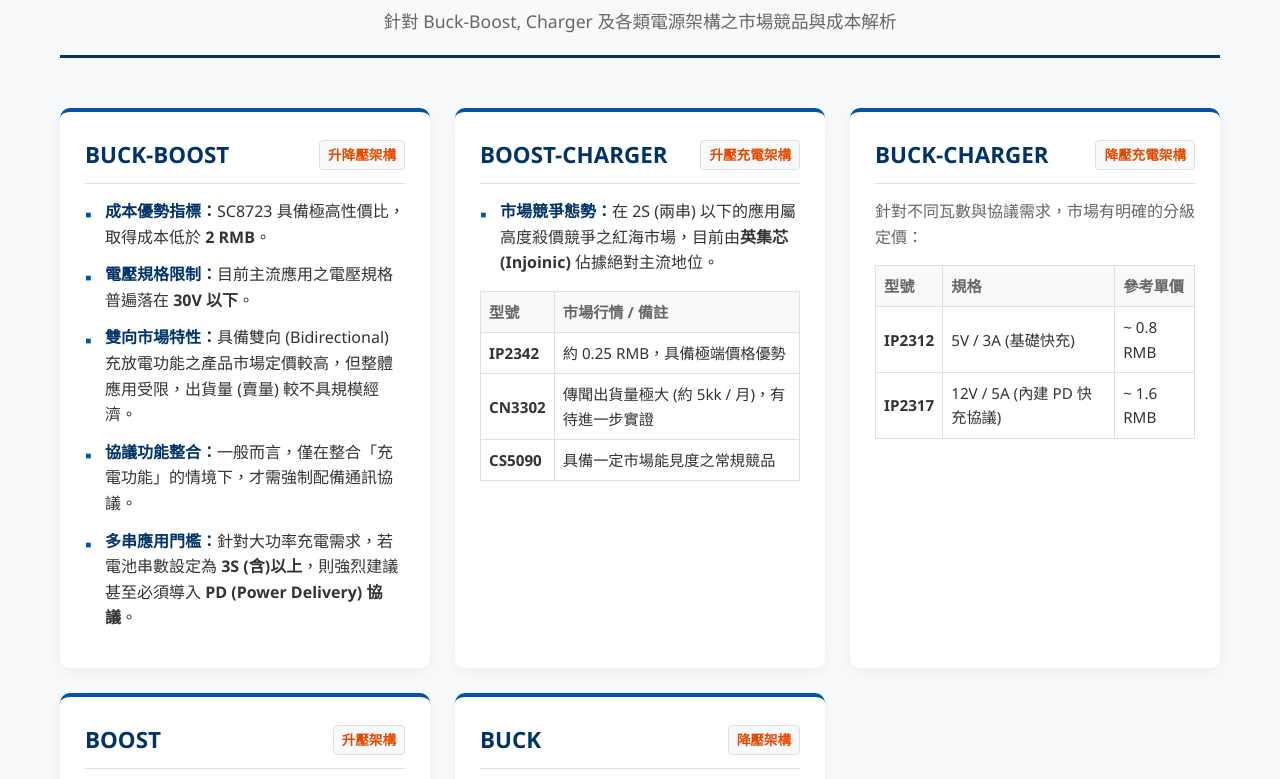
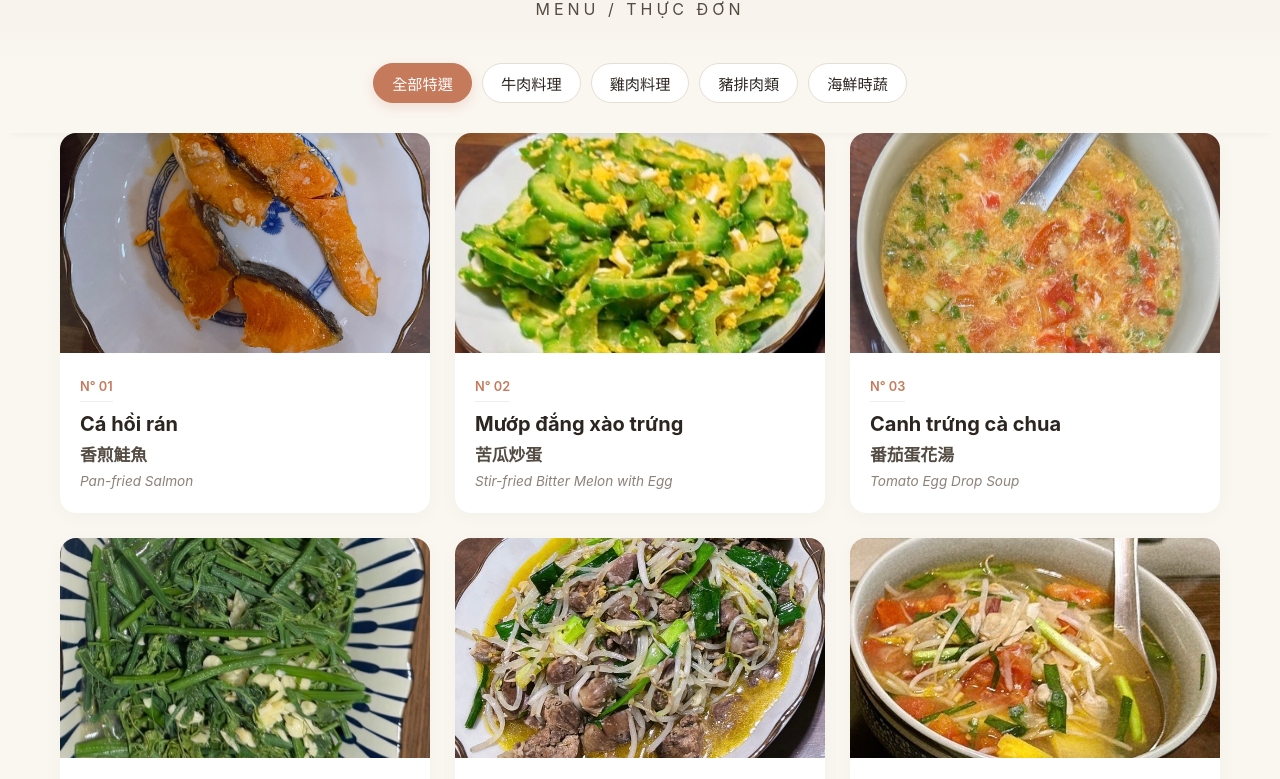
Before and after one commit to kevin770113/my-menu, a plain HTML site: page index.html in a window 1280 px wide. Shown: the part 107-886 px from the top of the page. Drawn offline with Linux system fonts and the light colour scheme.

Commit message:
Update index.html

```diff
--- a/index.html
+++ b/index.html
@@ -3,16 +3,16 @@
 <head>
     <meta charset="UTF-8">
     <meta name="viewport" content="width=device-width, initial-scale=1.0">
-    <title>電源管理 IC 產品線市場與開發策略分析</title>
+    <title>🐑小羊美味餐廳🐑 - 數位菜單</title>
     <style>
         :root {
-            --primary-color: #003366;
-            --secondary-color: #0055A4;
-            --accent-color: #E24A00;
-            --bg-color: #F8F9FA;
-            --text-main: #333333;
-            --text-muted: #666666;
-            --border-color: #E0E0E0;
+            --bg-color: #faf6f0;
+            --card-bg: #ffffff;
+            --primary-color: #c67a5c;
+            --text-main: #2c2620;
+            --text-sub: #544c43;
+            --text-en: #8c8279;
+            --accent-color: #e8caa4;
         }
 
         * {
@@ -22,263 +22,244 @@
         }
 
         body {
-            font-family: 'Segoe UI', "Microsoft JhengHei", Roboto, "Helvetica Neue", Arial, sans-serif;
+            font-family: -apple-system, BlinkMacSystemFont, "Segoe UI", Roboto, "Helvetica Neue", Arial, "Microsoft JhengHei", sans-serif;
             background-color: var(--bg-color);
             color: var(--text-main);
             line-height: 1.6;
-        }
-
-        .container {
-            max-width: 1200px;
-            margin: 0 auto;
-            padding: 40px 20px;
+            padding-bottom: 60px;
         }
 
         header {
             text-align: center;
-            margin-bottom: 50px;
-            padding-bottom: 20px;
-            border-bottom: 3px solid var(--primary-color);
+            padding: 40px 20px;
+            background: linear-gradient(to bottom, #f3ede4, var(--bg-color));
         }
 
-        header h1 {
-            color: var(--primary-color);
-            font-size: 2.5rem;
-            margin-bottom: 10px;
+        .restaurant-title {
+            font-size: 2.2rem;
+            color: var(--text-main);
+            margin-bottom: 8px;
+            font-weight: 700;
+            letter-spacing: 2px;
         }
 
-        header p {
-            color: var(--text-muted);
-            font-size: 1.1rem;
+        .restaurant-subtitle {
+            font-size: 1rem;
+            color: var(--text-sub);
+            text-transform: uppercase;
+            letter-spacing: 4px;
         }
 
-        .grid-layout {
+        /* 分類按鈕 */
+        .filter-container {
+            display: flex;
+            justify-content: center;
+            gap: 10px;
+            flex-wrap: wrap;
+            padding: 0 20px 30px 20px;
+            position: sticky;
+            top: 0;
+            background-color: var(--bg-color);
+            z-index: 100;
+            box-shadow: 0 10px 10px -10px rgba(0,0,0,0.05);
+        }
+
+        .filter-btn {
+            background-color: var(--card-bg);
+            border: 1px solid #e6ded5;
+            padding: 8px 18px;
+            border-radius: 20px;
+            cursor: pointer;
+            font-size: 0.95rem;
+            color: var(--text-main);
+            transition: all 0.3s ease;
+        }
+
+        .filter-btn.active, .filter-btn:hover {
+            background-color: var(--primary-color);
+            color: white;
+            border-color: var(--primary-color);
+            box-shadow: 0 4px 12px rgba(198, 122, 92, 0.2);
+        }
+
+        /* 菜單網格 */
+        .menu-container {
+            max-width: 1200px;
+            margin: 0 auto;
+            padding: 0 20px;
             display: grid;
-            grid-template-columns: repeat(auto-fit, minmax(350px, 1fr));
+            grid-template-columns: repeat(auto-fill, minmax(280px, 1fr));
             gap: 25px;
         }
 
-        .card {
-            background: #FFFFFF;
-            border-radius: 10px;
-            padding: 25px;
-            box-shadow: 0 4px 15px rgba(0,0,0,0.05);
-            border-top: 4px solid var(--secondary-color);
-            transition: transform 0.2s ease, box-shadow 0.2s ease;
+        .menu-item {
+            background-color: var(--card-bg);
+            border-radius: 16px;
+            overflow: hidden;
+            box-shadow: 0 4px 20px rgba(0, 0, 0, 0.03);
+            transition: transform 0.3s ease, box-shadow 0.3s ease;
         }
 
-        .card:hover {
+        .menu-item:hover {
             transform: translateY(-5px);
-            box-shadow: 0 8px 25px rgba(0,0,0,0.1);
+            box-shadow: 0 12px 30px rgba(0, 0, 0, 0.07);
         }
 
-        .card h2 {
-            color: var(--primary-color);
-            font-size: 1.4rem;
-            margin-bottom: 15px;
-            display: flex;
-            align-items: center;
-            border-bottom: 1px solid var(--border-color);
-            padding-bottom: 10px;
+        .image-box {
+            width: 100%;
+            height: 220px;
+            background-color: #eee;
+            position: relative;
+            overflow: hidden;
         }
 
-        .tag {
-            background-color: var(--bg-color);
-            border: 1px solid var(--border-color);
-            padding: 3px 8px;
-            border-radius: 4px;
-            font-size: 0.85rem;
-            color: var(--accent-color);
-            margin-left: auto;
-            font-weight: bold;
+        .image-box img {
+            width: 100%;
+            height: 100%;
+            object-fit: cover;
+            transition: transform 0.5s ease;
         }
 
-        .content-list {
-            list-style: none;
+        .menu-item:hover .image-box img {
+            transform: scale(1.05);
         }
 
-        .content-list li {
-            margin-bottom: 12px;
-            padding-left: 20px;
-            position: relative;
+        .item-info {
+            padding: 20px;
         }
 
-        .content-list li::before {
-            content: "▪";
-            color: var(--secondary-color);
-            position: absolute;
-            left: 0;
-            top: 0;
-            font-size: 1.2rem;
+        .item-id {
+            font-size: 0.8rem;
+            color: var(--primary-color);
+            font-weight: 600;
+            margin-bottom: 6px;
+            border-bottom: 1px solid #eee;
+            padding-bottom: 4px;
+            display: inline-block;
         }
 
-        .highlight {
-            font-weight: 600;
-            color: var(--primary-color);
+        .title-vn {
+            font-size: 1.25rem;
+            font-weight: 700;
+            color: var(--text-main);
+            margin-bottom: 2px;
         }
 
-        .price-table {
-            width: 100%;
-            border-collapse: collapse;
-            margin-top: 15px;
-            font-size: 0.95rem;
+        .title-zh {
+            font-size: 1.05rem;
+            color: var(--text-sub);
+            font-weight: 600;
+            margin-bottom: 2px;
         }
 
-        .price-table th, .price-table td {
-            border: 1px solid var(--border-color);
-            padding: 8px;
-            text-align: left;
-        }
-
-        .price-table th {
-            background-color: var(--bg-color);
-            color: var(--text-muted);
+        .title-en {
+            font-size: 0.85rem;
+            color: var(--text-en);
+            font-style: italic;
         }
 
         footer {
-            margin-top: 60px;
             text-align: center;
-            color: var(--text-muted);
+            padding: 40px 20px;
+            color: var(--text-sub);
             font-size: 0.9rem;
-            border-top: 1px solid var(--border-color);
-            padding-top: 20px;
         }
 
-        /* Responsive */
-        @media (max-width: 768px) {
-            header h1 {
-                font-size: 2rem;
-            }
-            .grid-layout {
-                grid-template-columns: 1fr;
-            }
+        @media (max-width: 480px) {
+            .restaurant-title { font-size: 1.8rem; }
+            .menu-container { grid-template-columns: 1fr; gap: 20px; }
+            .image-box { height: 200px; }
         }
     </style>
 </head>
 <body>
 
-    <div class="container">
     <header>
-            <h1>電源管理 IC 市場概況與開發策略分析</h1>
-            <p>針對 Buck-Boost, Charger 及各類電源架構之市場競品與成本解析</p>
+        <div class="restaurant-title">🐑 小羊美味餐廳 🐑</div>
+        <div class="restaurant-subtitle">Menu / Thực Đơn</div>
     </header>
 
-        <div class="grid-layout">
-
-            <!-- BUCK-BOOST Section -->
-            <div class="card">
-                <h2>BUCK-BOOST <span class="tag">升降壓架構</span></h2>
-                <ul class="content-list">
-                    <li><span class="highlight">成本優勢指標：</span>SC8723 具備極高性價比，取得成本低於 <strong>2 RMB</strong>。</li>
-                    <li><span class="highlight">電壓規格限制：</span>目前主流應用之電壓規格普遍落在 <strong>30V 以下</strong>。</li>
-                    <li><span class="highlight">雙向市場特性：</span>具備雙向 (Bidirectional) 充放電功能之產品市場定價較高，但整體應用受限，出貨量 (賣量) 較不具規模經濟。</li>
-                    <li><span class="highlight">協議功能整合：</span>一般而言，僅在整合「充電功能」的情境下，才需強制配備通訊協議。</li>
-                    <li><span class="highlight">多串應用門檻：</span>針對大功率充電需求，若電池串數設定為 <strong>3S (含)以上</strong>，則強烈建議甚至必須導入 <strong>PD (Power Delivery) 協議</strong>。</li>
-                </ul>
+    <div class="filter-container">
+        <button class="filter-btn active" onclick="filterMenu('all')">全部特選</button>
+        <button class="filter-btn" onclick="filterMenu('beef')">牛肉料理</button>
+        <button class="filter-btn" onclick="filterMenu('chicken')">雞肉料理</button>
+        <button class="filter-btn" onclick="filterMenu('pork')">豬排肉類</button>
+        <button class="filter-btn" onclick="filterMenu('other')">海鮮時蔬</button>
     </div>
 
-            <!-- BOOST-CHARGER Section -->
-            <div class="card">
-                <h2>BOOST-CHARGER <span class="tag">升壓充電架構</span></h2>
-                <ul class="content-list">
-                    <li><span class="highlight">市場競爭態勢：</span>在 2S (兩串) 以下的應用屬高度殺價競爭之紅海市場，目前由<strong>英集芯 (Injoinic)</strong> 佔據絕對主流地位。</li>
-                </ul>
-                <table class="price-table">
-                    <thead>
-                        <tr>
-                            <th>型號</th>
-                            <th>市場行情 / 備註</th>
-                        </tr>
-                    </thead>
-                    <tbody>
-                        <tr>
-                            <td><strong>IP2342</strong></td>
-                            <td>約 0.25 RMB，具備極端價格優勢</td>
-                        </tr>
-                        <tr>
-                            <td><strong>CN3302</strong></td>
-                            <td>傳聞出貨量極大 (約 5kk / 月)，有待進一步實證</td>
-                        </tr>
-                        <tr>
-                            <td><strong>CS5090</strong></td>
-                            <td>具備一定市場能見度之常規競品</td>
-                        </tr>
-                    </tbody>
-                </table>
-            </div>
-
-            <!-- BUCK-CHARGER Section -->
-            <div class="card">
-                <h2>BUCK-CHARGER <span class="tag">降壓充電架構</span></h2>
-                <p style="margin-bottom: 10px; color: var(--text-muted);">針對不同瓦數與協議需求，市場有明確的分級定價：</p>
-                <table class="price-table">
-                    <thead>
-                        <tr>
-                            <th>型號</th>
-                            <th>規格</th>
-                            <th>參考單價</th>
-                        </tr>
-                    </thead>
-                    <tbody>
-                        <tr>
-                            <td><strong>IP2312</strong></td>
-                            <td>5V / 3A (基礎快充)</td>
-                            <td>~ 0.8 RMB</td>
-                        </tr>
-                        <tr>
-                            <td><strong>IP2317</strong></td>
-                            <td>12V / 5A (內建 PD 快充協議)</td>
-                            <td>~ 1.6 RMB</td>
-                        </tr>
-                    </tbody>
-                </table>
-            </div>
-
-            <!-- BOOST Section -->
-            <div class="card">
-                <h2>BOOST <span class="tag">升壓架構</span></h2>
-                <ul class="content-list">
-                    <li><span class="highlight">同步升壓需求強勁：</span>同步升壓 (Synchronous Boost) 轉換器在市場上依然保持高度需求。開發與選型可參考 <strong>ACM5618</strong> 及 <strong>ACM5620</strong> 兩款指標型號。</li>
-                    <li><span class="highlight">電壓規格升級趨勢：</span>終端應用對輸出電壓的要求正逐步拉高，傳統 12V 規格已開始不敷使用，未來應往更高電壓耐受度佈局。</li>
-                </ul>
-            </div>
-
-            <!-- BUCK Section -->
-            <div class="card">
-                <h2>BUCK <span class="tag">降壓架構</span></h2>
-                <ul class="content-list">
-                    <li><span class="highlight">基礎物料成本：</span>此領域已高度成熟，成本下探明顯。</li>
-                </ul>
-                <table class="price-table">
-                    <thead>
-                        <tr>
-                            <th>型號</th>
-                            <th>市場行情 / 狀態</th>
-                        </tr>
-                    </thead>
-                    <tbody>
-                        <tr>
-                            <td><strong>RT8336</strong></td>
-                            <td>約 0.36 RMB</td>
-                        </tr>
-                        <tr>
-                            <td><strong>IP6546</strong></td>
-                            <td>約 0.25 RMB</td>
-                        </tr>
-                        <tr>
-                            <td><strong>TI5430</strong></td>
-                            <td>老牌經典料號，市場端仍維持穩定出貨量</td>
-                        </tr>
-                    </tbody>
-                </table>
-            </div>
-
-        </div>
+    <main class="menu-container" id="menuGrid">
+        </main>
 
     <footer>
-            <p>內部機密資料 · 僅供研發與市場佈局決策參考</p>
+        <p>© 2026 🐑小羊美味餐廳🐑 版權所有</p>
     </footer>
+
+    <script>
+        const menuData = [
+            { id: 1, vn: "Cá hồi rán", zh: "香煎鮭魚", en: "Pan-fried Salmon", img: "pan-fried-salmon.jpg", cat: "other" },
+            { id: 2, vn: "Mướp đắng xào trứng", zh: "苦瓜炒蛋", en: "Stir-fried Bitter Melon with Egg", img: "stir-fried-bitter-melon.jpg", cat: "other" },
+            { id: 3, vn: "Canh trứng cà chua", zh: "番茄蛋花湯", en: "Tomato Egg Drop Soup", img: "tomato-egg-drop-soup.jpg", cat: "other" },
+            { id: 4, vn: "Ngọn bí xào tỏi", zh: "蒜炒南瓜苗", en: "Stir-fried Pumpkin Shoots", img: "stir-fried-pumpkin-shoots.jpg", cat: "other" },
+            { id: 5, vn: "Giá xào tim gà", zh: "豆芽炒雞心", en: "Bean Sprouts with Chicken Hearts", img: "bean-sprouts-chicken-hearts.jpg", cat: "chicken" },
+            { id: 6, vn: "Canh ngao chua", zh: "酸辣蛤蜊湯", en: "Sour Clam Soup", img: "sour-clam-soup.jpg", cat: "other" },
+            { id: 7, vn: "Canh gà ớt hiểm", zh: "野椒雞湯", en: "Spicy Chili Chicken Soup", img: "spicy-chili-chicken-soup.jpg", cat: "chicken" },
+            { id: 8, vn: "Gà xào nấm", zh: "香菇炒雞肉", en: "Mushroom Chicken Stir-fry", img: "mushroom-chicken-stir-fry.jpg", cat: "chicken" },
+            { id: 9, vn: "Gà rang gừng", zh: "薑爆雞肉", en: "Ginger Chicken", img: "ginger-chicken.jpg", cat: "chicken" },
+            { id: 10, vn: "Thịt nướng", zh: "烤肉", en: "Grilled Pork", img: "grilled-pork.jpg", cat: "pork" },
+            { id: 11, vn: "Bò hầm rau củ", zh: "蔬菜燉牛肉", en: "Beef and Vegetable Stew", img: "beef-vegetable-stew.jpg", cat: "beef" },
+            { id: 12, vn: "Thịt xá xíu", zh: "叉燒肉", en: "Char Siu Pork", img: "char-siu-pork.jpg", cat: "pork" },
+            { id: 13, vn: "Canh sườn dưa chua", zh: "酸菜排骨湯", en: "Pickled Mustard Pork Rib Soup", img: "pickled-mustard-rib-soup.jpg", cat: "pork" },
+            { id: 14, vn: "Bò xào măng tây", zh: "蘆筍炒牛肉", en: "Asparagus Beef Stir-fry", img: "asparagus-beef-stir-fry.jpg", cat: "beef" },
+            { id: 15, vn: "Bò xào bí ngòi", zh: "櫛瓜炒牛肉", en: "Zucchini Beef Stir-fry", img: "zucchini-beef-stir-fry.jpg", cat: "beef" },
+            { id: 16, vn: "Sườn xào chua ngọt", zh: "糖醋排骨", en: "Sweet and Sour Pork Ribs", img: "sweet-and-sour-pork-ribs.jpg", cat: "pork" },
+            { id: 17, vn: "Gà rang xả", zh: "香茅炒雞肉", en: "Lemongrass Chicken", img: "lemongrass-chicken.jpg", cat: "chicken" },
+            { id: 18, vn: "Bò xào hoa", zh: "時蔬炒牛肉", en: "Vegetable Beef Stir-fry", img: "vegetable-beef-stir-fry.jpg", cat: "beef" },
+            { id: 19, vn: "Thịt kho trứng", zh: "滷肉包蛋", en: "Braised Pork with Eggs", img: "braised-pork-with-eggs.jpg", cat: "pork" },
+            { id: 20, vn: "Sườn rim dứa", zh: "鳳梨燉排骨", en: "Pineapple Braised Pork Ribs", img: "pineapple-braised-pork-ribs.jpg", cat: "pork" },
+            { id: 21, vn: "Bò kho gừng", zh: "薑燉牛肉", en: "Ginger Braised Beef", img: "ginger-braised-beef.jpg", cat: "beef" },
+            { id: 22, vn: "Cánh gà rang muối", zh: "椒鹽雞翅", en: "Salt and Pepper Chicken Wings", img: "salt-pepper-chicken-wings.jpg", cat: "chicken" },
+            { id: 23, vn: "Nem rán", zh: "炸春捲", en: "Fried Spring Rolls", img: "fried-spring-rolls.jpg", cat: "other" },
+            { id: 24, vn: "Cánh gà chiên nước mắm", zh: "魚露炸雞翅", en: "Fish Sauce Chicken Wings", img: "fish-sauce-chicken-wings.jpg", cat: "chicken" },
+            { id: 25, vn: "Sườn rán", zh: "香煎排骨", en: "Pan-fried Pork Ribs", img: "pan-fried-pork-ribs.jpg", cat: "pork" }
+        ];
+
+        function renderMenu(items) {
+            const grid = document.getElementById('menuGrid');
+            grid.innerHTML = '';
+
+            items.forEach(item => {
+                const card = document.createElement('div');
+                card.className = 'menu-item';
+                card.innerHTML = `
+                    <div class="image-box">
+                        <img src="images/${item.img}" alt="${item.zh}" onerror="this.src='https://images.unsplash.com/photo-1546069901-ba9599a7e63c?auto=format&fit=crop&w=500&q=80'">
                     </div>
+                    <div class="item-info">
+                        <div class="item-id">N° ${String(item.id).padStart(2, '0')}</div>
+                        <div class="title-vn">${item.vn}</div>
+                        <div class="title-zh">${item.zh}</div>
+                        <div class="title-en">${item.en}</div>
+                    </div>
+                `;
+                grid.appendChild(card);
+            });
+        }
 
+        function filterMenu(category) {
+            const buttons = document.querySelectorAll('.filter-btn');
+            buttons.forEach(btn => btn.classList.remove('active'));
+            event.target.classList.add('active');
+
+            if (category === 'all') {
+                renderMenu(menuData);
+            } else {
+                const filtered = menuData.filter(item => item.cat === category);
+                renderMenu(filtered);
+            }
+        }
+
+        // 初始渲染全部菜色
+        renderMenu(menuData);
+    </script>
 </body>
 </html>
```
Lines whose indentation alone changed are shown as unchanged.
